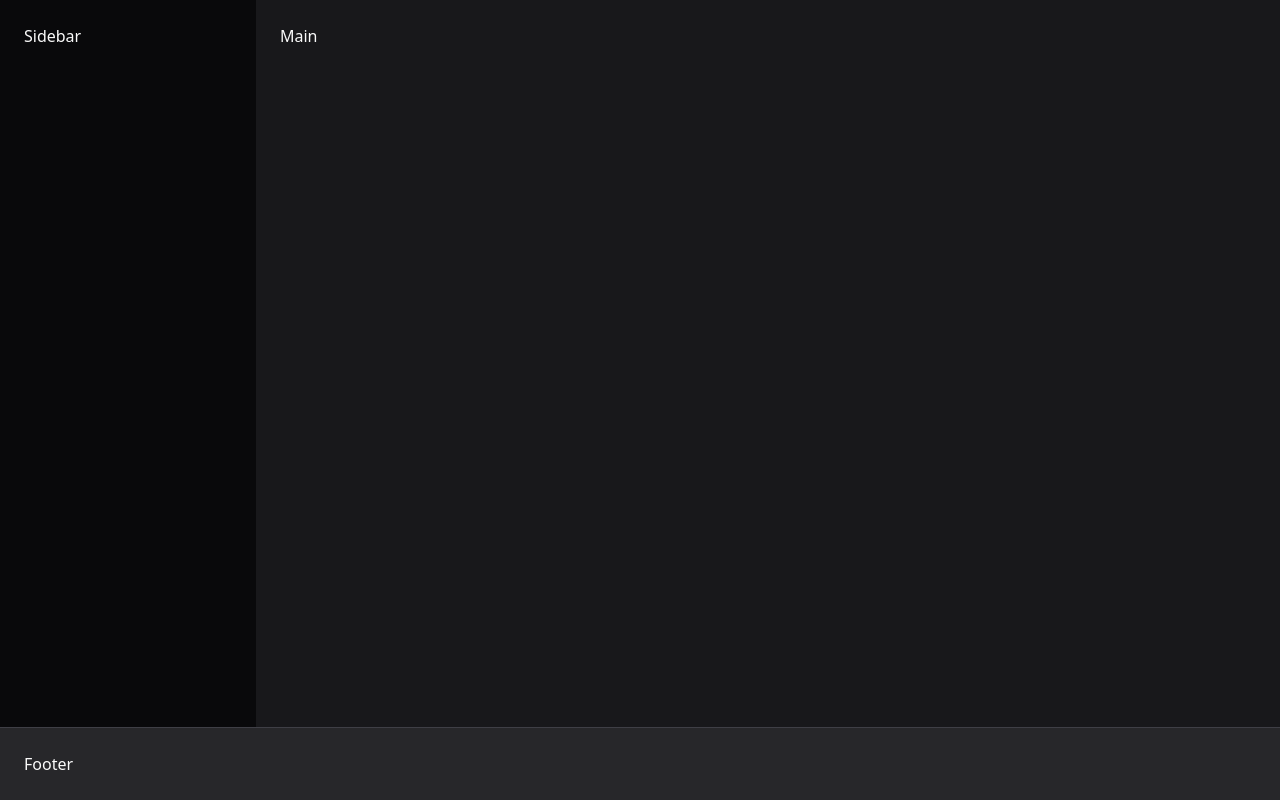
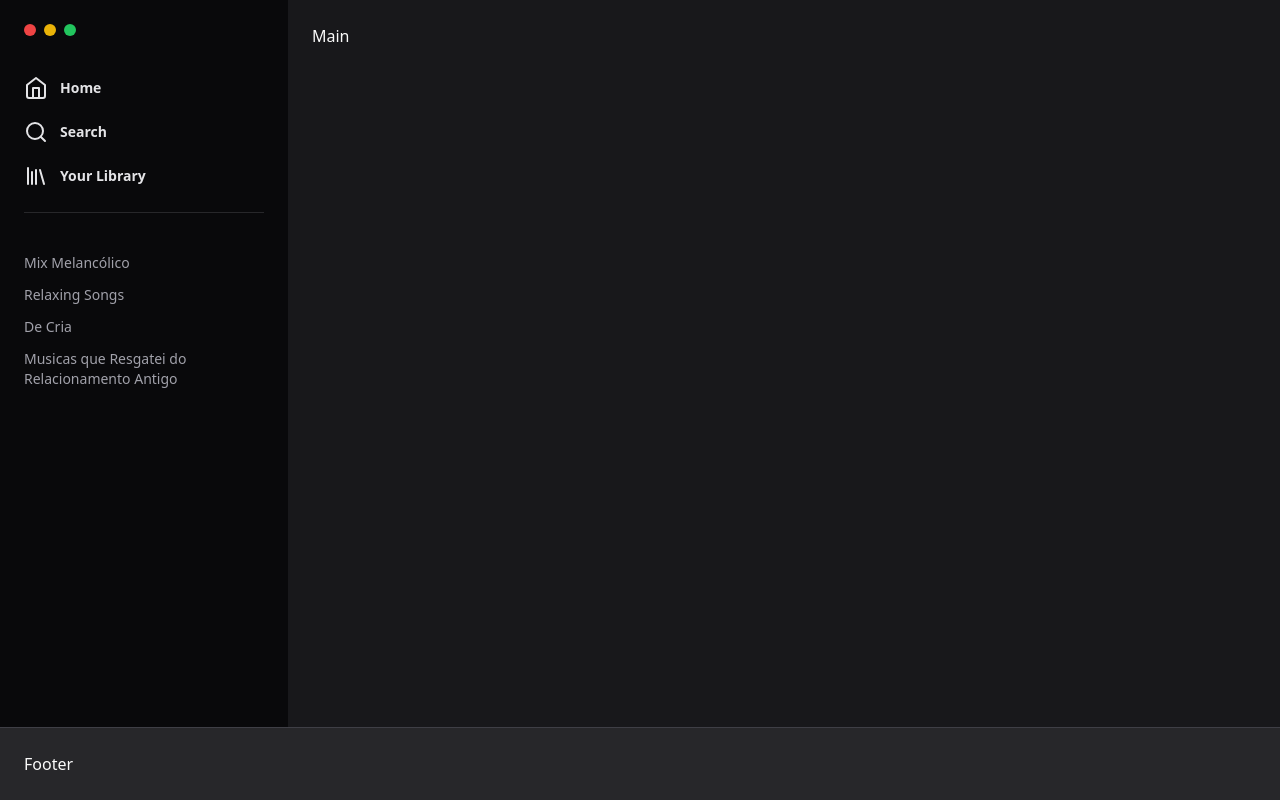
Before and after one commit to PedroJuri/tailwind-spotify, a Next.js app: page / in a window 1280 px wide. Built offline with nearby package versions, Linux system fonts and the light colour scheme.

Commit message:
feat: atualizando sidebar

```diff
--- a/package.json
+++ b/package.json
@@ -15,6 +15,7 @@
     "autoprefixer": "10.4.14",
     "eslint": "8.44.0",
     "eslint-config-next": "13.4.8",
+    "lucide-react": "^0.259.0",
     "next": "13.4.8",
     "postcss": "8.4.24",
     "react": "18.2.0",
--- a/src/app/page.tsx
+++ b/src/app/page.tsx
@@ -1,9 +1,39 @@
+import { HomeIcon, Search, Library } from 'lucide-react'
+
 export default function Home() {
   return (
     <div className="h-screen flex flex-col">
       <div className="flex flex-1">
-        <aside className="w-64 bg-zinc-950 p-6">
-          Sidebar
+        <aside className="w-72 bg-zinc-950 p-6">
+
+          <div className="flex items-center gap-2">
+            <div className="w-3 h-3 bg-red-500 rounded-full"/>
+            <div className="w-3 h-3 bg-yellow-500 rounded-full"/>
+            <div className="w-3 h-3 bg-green-500 rounded-full"/>
+          </div>
+
+          <nav className='space-y-5 mt-10'>
+            <a href="" className='flex items-center gap-3 text-sm font-semibold text-zinc-200'>
+              <HomeIcon/>
+              Home
+            </a>
+            <a href="" className='flex items-center gap-3 text-sm font-semibold text-zinc-200'>
+              <Search/>
+              Search
+            </a>
+            <a href="" className='flex items-center gap-3 text-sm font-semibold text-zinc-200'>
+              <Library/>
+              Your Library
+            </a>
+          </nav>
+
+          <nav className='mt-6 pt-10 border-t border-zinc-800 flex flex-col gap-3'>
+            <a className='text-sm text-zinc-400 hover:text-zinc-100' href="">Mix Melancólico</a>
+            <a className='text-sm text-zinc-400 hover:text-zinc-100' href="">Relaxing Songs</a>
+            <a className='text-sm text-zinc-400 hover:text-zinc-100' href="">De Cria</a>
+            <a className='text-sm text-zinc-400 hover:text-zinc-100' href="">Musicas que Resgatei do Relacionamento Antigo</a>
+          </nav>
+
         </aside>
         <main className="flex-1 p-6">
           Main
```
Also changed, not shown: 2 other files (tests, documents, lock files or other folders).
